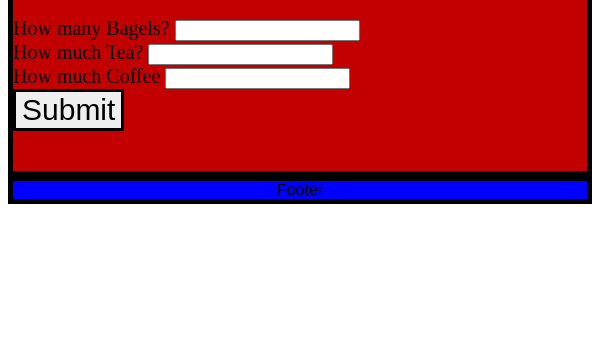
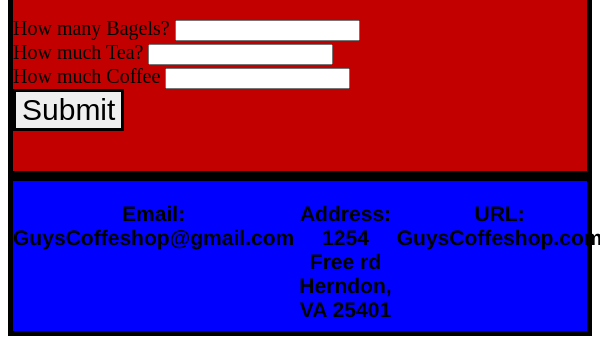
Before and after one commit to MuhammadSamarah/coffee_shop, a plain HTML site: page index.html in a window 600 px wide. Shown: the part 1272-1616 px from the top of the page. Before the commit the page ends 1484 px from the top, so only its background shows below. Drawn offline with Linux system fonts and the light colour scheme.

Commit message:
initial foot and heading change

```diff
--- a/index.html
+++ b/index.html
@@ -10,7 +10,7 @@
 <body>
     <header>
 
-        <h1>Shops name</h1>
+        <h1>Guy's Coffee Shop</h1>
     </header>
     <main>
         <div>
@@ -38,7 +38,9 @@
        </h4>
     </main>
     <footer>
-    Footer
+    <h3>Email: GuysCoffeshop@gmail.com</h3>
+    <h3>Address: 1254 Free rd Herndon, VA 25401</h3>
+    <h3>URL: GuysCoffeshop.com</h3>
     </footer>
     <script src="script.js"></script>
 </body>
--- a/styles.css
+++ b/styles.css
@@ -27,11 +27,15 @@ button{
     border: solid black;
 }
 footer{
+    display: grid;
+    grid-template-columns: 1fr 1fr 1fr;
     border: solid black;
     border-width: 5px;
     background-color: blue;
     text-align: center;
     font-family: 'Franklin Gothic Medium', 'Arial Narrow', Arial, sans-serif;
+    font-size: 10px;
+    height: 50px;
 }
 .price{
     list-style: none;
@@ -71,9 +75,15 @@ button{
     border: solid black;
 }
 footer{
+    display: grid;
+    gap: 5px;
+    grid-template-columns: 1fr 1fr 1fr;
     border: solid black;
     border-width: 5px;
     background-color: blue;
+    font-size: 18px;
+    height: 150px;
+    text-align: center;
 }
 .price{
     list-style: none;
```
